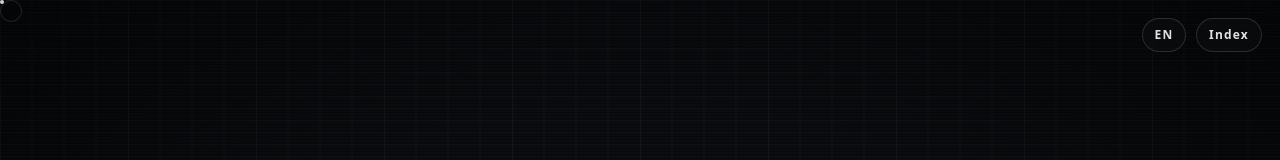
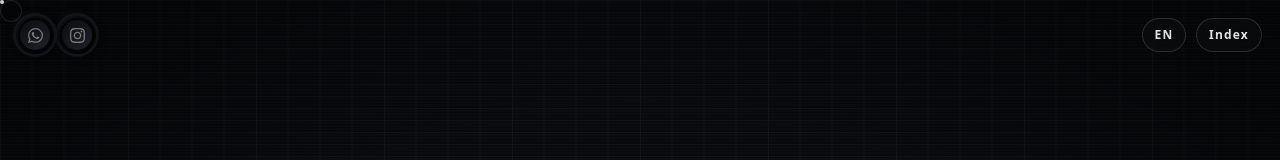
Before and after one commit to LucasHuDev/corexa-narrative, a React (Vite) app: page / in a window 1280 px wide. Shown: the top 160 px of the page. Built offline with nearby package versions, Linux system fonts and the light colour scheme.

Commit message:
feat: restore topbar social buttons

```diff
--- a/src/components/SideNav.jsx
+++ b/src/components/SideNav.jsx
@@ -3,11 +3,49 @@
 import LangToggle from "./LangToggle";
 import { useI18n } from "../i18n/I18nProvider";
 
+const WA_MSG_ES =
+  "Hola! Vi tu sitio web y me gustaría consultar sobre sus servicios.";
+const WA_MSG_EN =
+  "Hi! I saw your website and I'd like to ask about your services.";
+
+const WA_NUMBERS = [
+  { label: "🇮🇪 Irlanda", number: "353834101709" },
+  { label: "🇦🇷 Argentina", number: "542995706675" },
+];
+
+const IG_URL = "https://www.instagram.com/corexa.studio/";
+
+const IconWA = () => (
+  <svg
+    width="15"
+    height="15"
+    viewBox="0 0 24 24"
+    fill="currentColor"
+    aria-hidden="true"
+  >
+    <path d="M17.472 14.382c-.297-.149-1.758-.867-2.03-.967-.273-.099-.471-.148-.67.15-.197.297-.767.966-.94 1.164-.173.199-.347.223-.644.075-.297-.15-1.255-.463-2.39-1.475-.883-.788-1.48-1.761-1.653-2.059-.173-.297-.018-.458.13-.606.134-.133.298-.347.446-.52.149-.174.198-.298.298-.497.099-.198.05-.371-.025-.52-.075-.149-.669-1.612-.916-2.207-.242-.579-.487-.5-.669-.51-.173-.008-.371-.01-.57-.01-.198 0-.52.074-.792.372-.272.297-1.04 1.016-1.04 2.479 0 1.462 1.065 2.875 1.213 3.074.149.198 2.096 3.2 5.077 4.487.709.306 1.262.489 1.694.625.712.227 1.36.195 1.871.118.571-.085 1.758-.719 2.006-1.413.248-.694.248-1.289.173-1.413-.074-.124-.272-.198-.57-.347m-5.421 7.403h-.004a9.87 9.87 0 01-5.031-1.378l-.361-.214-3.741.982.998-3.648-.235-.374a9.86 9.86 0 01-1.51-5.26c.001-5.45 4.436-9.884 9.888-9.884 2.64 0 5.122 1.03 6.988 2.898a9.825 9.825 0 012.893 6.994c-.003 5.45-4.437 9.884-9.885 9.884m8.413-18.297A11.815 11.815 0 0012.05 0C5.495 0 .16 5.335.157 11.892c0 2.096.547 4.142 1.588 5.945L.057 24l6.305-1.654a11.882 11.882 0 005.683 1.448h.005c6.554 0 11.89-5.335 11.893-11.893a11.821 11.821 0 00-3.48-8.413z" />
+  </svg>
+);
+
+const IconIG = () => (
+  <svg
+    width="15"
+    height="15"
+    viewBox="0 0 24 24"
+    fill="currentColor"
+    aria-hidden="true"
+  >
+    <path d="M12 2.163c3.204 0 3.584.012 4.85.07 3.252.148 4.771 1.691 4.919 4.919.058 1.265.069 1.645.069 4.849 0 3.205-.012 3.584-.069 4.849-.149 3.225-1.664 4.771-4.919 4.919-1.266.058-1.644.07-4.85.07-3.204 0-3.584-.012-4.849-.07-3.26-.149-4.771-1.699-4.919-4.92-.058-1.265-.07-1.644-.07-4.849 0-3.204.013-3.583.07-4.849.149-3.227 1.664-4.771 4.919-4.919 1.266-.057 1.645-.069 4.849-.069zm0-2.163c-3.259 0-3.667.014-4.947.072-4.358.2-6.78 2.618-6.98 6.98-.059 1.281-.073 1.689-.073 4.948 0 3.259.014 3.668.072 4.948.2 4.358 2.618 6.78 6.98 6.98 1.281.058 1.689.072 4.948.072 3.259 0 3.668-.014 4.948-.072 4.354-.2 6.782-2.618 6.979-6.98.059-1.28.073-1.689.073-4.948 0-3.259-.014-3.667-.072-4.947-.196-4.354-2.617-6.78-6.979-6.98-1.281-.059-1.69-.073-4.949-.073zm0 5.838c-3.403 0-6.162 2.759-6.162 6.162s2.759 6.163 6.162 6.163 6.162-2.759 6.162-6.163c0-3.403-2.759-6.162-6.162-6.162zm0 10.162c-2.209 0-4-1.79-4-4 0-2.209 1.791-4 4-4s4 1.791 4 4c0 2.21-1.791 4-4 4zm6.406-11.845c-.796 0-1.441.645-1.441 1.44s.645 1.44 1.441 1.44c.795 0 1.439-.645 1.439-1.44s-.644-1.44-1.439-1.44z" />
+  </svg>
+);
+
 export default function SideNav() {
-  const { t } = useI18n();
+  const { t, lang } = useI18n();
   const [open, setOpen] = useState(false);
+  const [waOpen, setWaOpen] = useState(false);
   const panelRef = useRef(null);
   const lastFocusRef = useRef(null);
+  const waRef = useRef(null);
 
   const LINKS = [
     { id: "hero", labelKey: "nav_intro" },
@@ -20,8 +58,22 @@
   ];
 
   useEffect(() => {
+    if (!waOpen) return;
+    const handler = (e) => {
+      if (waRef.current && !waRef.current.contains(e.target)) {
+        setWaOpen(false);
+      }
+    };
+    document.addEventListener("mousedown", handler);
+    return () => document.removeEventListener("mousedown", handler);
+  }, [waOpen]);
+
+  useEffect(() => {
     const onKeyDown = (e) => {
-      if (e.key === "Escape") setOpen(false);
+      if (e.key === "Escape") {
+        setOpen(false);
+        setWaOpen(false);
+      }
     };
     document.addEventListener("keydown", onKeyDown);
     return () => document.removeEventListener("keydown", onKeyDown);
@@ -29,27 +81,26 @@
 
   useEffect(() => {
     if (!open) return;
-
     lastFocusRef.current = document.activeElement;
-
     const prevOverflow = document.documentElement.style.overflow;
     document.documentElement.style.overflow = "hidden";
-
     requestAnimationFrame(() => {
       const first = panelRef.current?.querySelector("button, a");
       first?.focus?.();
     });
-
     return () => {
       document.documentElement.style.overflow = prevOverflow || "";
       lastFocusRef.current?.focus?.();
     };
   }, [open]);
 
+  useEffect(() => {
+    setWaOpen(false);
+  }, [lang]);
+
   const onGo = (id) => (e) => {
     e.preventDefault();
     setOpen(false);
-
     const reduce = window.matchMedia(
       "(prefers-reduced-motion: reduce)",
     ).matches;
@@ -61,8 +112,64 @@
     });
   };
 
+  const getWaMessage = () => {
+    return String(lang).startsWith("es") ? WA_MSG_ES : WA_MSG_EN;
+  };
+
+  const openWA = (number) => {
+    const msg = getWaMessage();
+    window.open(
+      `https://wa.me/${number}?text=${encodeURIComponent(msg)}`,
+      "_blank",
+      "noopener,noreferrer",
+    );
+    setWaOpen(false);
+  };
+
   const topbar = (
     <div className="topbar" aria-label="Top controls">
+      <div className="social-btns">
+        <div className="wa-wrap" ref={waRef}>
+          <button
+            className="icon-btn"
+            type="button"
+            aria-label="WhatsApp"
+            aria-expanded={waOpen}
+            onClick={() => setWaOpen((v) => !v)}
+            data-cursor="hover"
+          >
+            <IconWA />
+          </button>
+
+          {waOpen && (
+            <div className="wa-dropdown" role="menu">
+              {WA_NUMBERS.map((n) => (
+                <button
+                  key={n.number}
+                  className="wa-dropdown__item"
+                  type="button"
+                  role="menuitem"
+                  onClick={() => openWA(n.number)}
+                >
+                  {n.label}
+                </button>
+              ))}
+            </div>
+          )}
+        </div>
+
+        <button
+          className="icon-btn"
+          type="button"
+          aria-label="Instagram"
+          onClick={() => window.open(IG_URL, "_blank", "noopener,noreferrer")}
+          data-cursor="hover"
+        >
+          <IconIG />
+        </button>
+      </div>
+
+      <div className="topbar__right">
         <LangToggle />
         <button
           className="sidenav__toggle"
@@ -75,6 +182,7 @@
         >
           {t("nav_index")}
         </button>
+      </div>
     </div>
   );
 
@@ -94,7 +202,6 @@
           onClick={() => setOpen(false)}
           aria-hidden="true"
         />
-
         <aside
           className="sidenav__panel"
           role="dialog"
--- a/src/styles/app.css
+++ b/src/styles/app.css
@@ -919,16 +919,114 @@
 .topbar {
   position: fixed;
   top: 18px;
+  left: 18px;
   right: 18px;
   z-index: 20050;
+  display: flex;
+  align-items: center;
+  justify-content: space-between;
+  pointer-events: none;
+}
+
+.topbar > * {
+  pointer-events: auto;
+}
+
+.social-btns {
+  display: inline-flex;
+  gap: 8px;
+  align-items: center;
+}
+
+.topbar__right {
   display: inline-flex;
   gap: 10px;
   align-items: center;
-  padding: 0;
-  border: 0;
-  background: transparent;
-  box-shadow: none;
-  pointer-events: auto;
+  margin-left: auto;
+}
+
+.icon-btn {
+  width: 34px;
+  height: 34px;
+  border-radius: 999px;
+  border: 2px solid #030405;
+  background-image: linear-gradient(145deg, #0c0e12, #1c2028);
+  color: #787878 !important;
+  display: inline-flex;
+  align-items: center;
+  justify-content: center;
+  cursor: pointer;
+  flex-shrink: 0;
+  outline: 3px solid #111418;
+  outline-offset: 2px;
+  box-shadow:
+    4px 4px 10px #030405,
+    -3px -3px 8px #111418;
+  transition: all 100ms ease;
+}
+
+.icon-btn:hover {
+  color: #9a9a9a !important;
+  background-image: linear-gradient(145deg, #0f1116, #20242c);
+  box-shadow:
+    6px 6px 14px #020304,
+    -4px -4px 10px #141720;
+}
+
+.icon-btn:active {
+  color: #505050 !important;
+  background-image: linear-gradient(145deg, #1c2028, #0c0e12);
+  transform: translateY(1px);
+  box-shadow:
+    2px 2px 5px #020304,
+    -2px -2px 4px #0e1118;
+}
+
+.icon-btn:focus-visible {
+  outline: 2px solid rgba(79, 140, 255, 0.55);
+  outline-offset: 3px;
+}
+
+.wa-wrap {
+  position: relative;
+}
+
+.wa-dropdown {
+  position: absolute;
+  top: calc(100% + 8px);
+  left: 0;
+  min-width: 150px;
+  background: rgba(14, 14, 16, 0.96);
+  border: 1px solid rgba(255, 255, 255, 0.09);
+  border-radius: 12px;
+  padding: 5px;
+  box-shadow: 0 12px 40px rgba(0, 0, 0, 0.6);
+  backdrop-filter: blur(14px);
+  -webkit-backdrop-filter: blur(14px);
+  z-index: 100;
+  display: flex;
+  flex-direction: column;
+  gap: 2px;
+}
+
+.wa-dropdown__item {
+  all: unset;
+  display: flex;
+  align-items: center;
+  padding: 9px 12px;
+  border-radius: 8px;
+  font-size: 12px;
+  color: rgba(245, 247, 250, 0.7);
+  cursor: pointer;
+  transition:
+    background 140ms ease,
+    color 140ms ease;
+  letter-spacing: 0.02em;
+}
+
+.wa-dropdown__item:hover {
+  background: rgba(255, 255, 255, 0.06);
+  color: rgba(245, 247, 250, 0.95);
 }
 
 .sidenav__toggle {
@@ -1593,9 +1691,47 @@
 }
 
 @media (max-width: 640px) {
+  .topbar {
+    top: max(10px, env(safe-area-inset-top));
+    left: 10px;
+    right: 10px;
+    gap: 8px;
+  }
+
+  .social-btns {
+    display: inline-flex !important;
+    gap: 8px;
+    align-items: center;
+  }
+
+  .topbar__right {
+    display: inline-flex;
+    gap: 8px;
+    align-items: center;
+    margin-left: auto;
+  }
+
+  .icon-btn {
+    width: 34px;
+    height: 34px;
+  }
+
+  .sidenav__toggle {
+    height: 34px;
+    padding: 0 10px;
+    font-size: 11px;
+    letter-spacing: 0.05em;
+  }
+
+  .sidenav__toggle.langtoggle {
+    min-width: 36px;
+    padding: 0 8px;
+  }
+
   .hero__actions {
     width: 100%;
   }
+
   .hero__actions .btn {
     width: 100%;
     justify-content: center;
@@ -1636,6 +1772,7 @@
   z-index: 7;
   pointer-events: none;
 }
+
 .hero__deco-line {
   position: absolute;
   left: calc((100% - min(1120px, calc(100% - var(--pad) * 2))) / 2 - 20px);
@@ -1652,18 +1789,21 @@
   z-index: 5;
   pointer-events: none;
 }
+
 .hero__eyebrow-row {
   display: flex;
   align-items: center;
   gap: 14px;
   margin-bottom: 20px;
 }
+
 .hero__eyebrow-num {
   font-family: ui-monospace, monospace;
   font-size: 11px;
   color: rgba(255, 255, 255, 0.14);
   letter-spacing: 0.04em;
 }
+
 .hero__eyebrow-line {
   width: 32px;
   height: 1px;
@@ -1671,24 +1811,30 @@
   display: block;
   flex-shrink: 0;
 }
+
 .hero__eyebrow-text {
   font-size: 10px;
   letter-spacing: 0.28em;
   text-transform: uppercase;
   color: rgba(255, 255, 255, 0.28);
 }
+
 .hero__headline {
   margin: 0;
 }
+
 .hero__line {
   display: block;
 }
+
 .hero__line--2 {
   color: rgba(233, 237, 243, 0.78);
 }
+
 .hero__sub {
   margin-top: 12px;
 }
+
 .hero__inner {
   position: relative;
   z-index: 4;
```
Lines whose indentation alone changed are shown as unchanged.
